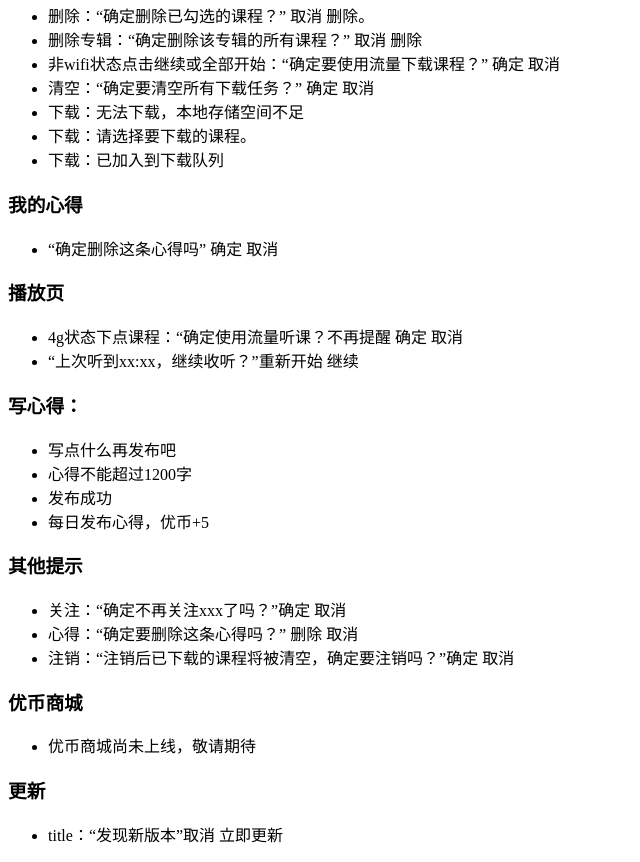
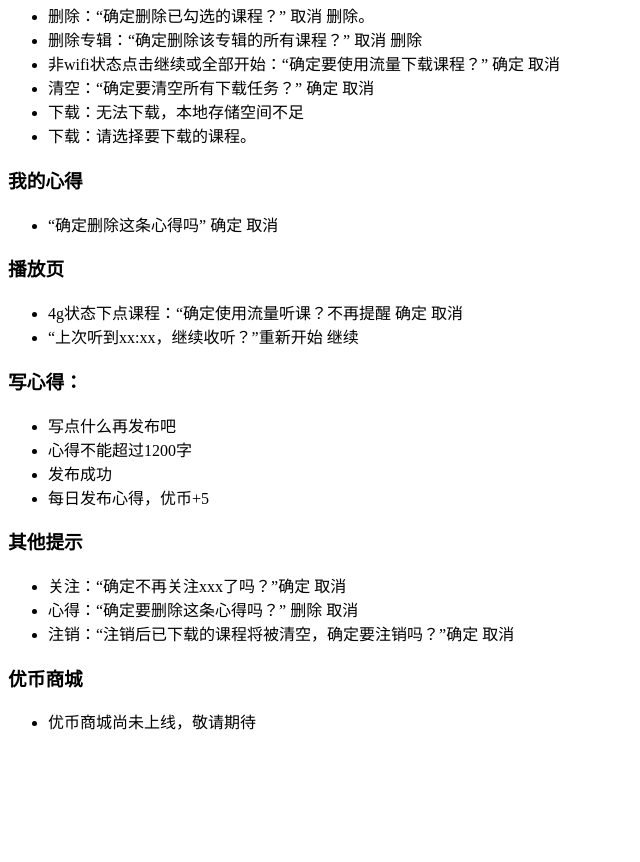
Before and after one commit to helloylyk/docs, a plain HTML site: page views/app2.0/11-tips.html in a window 1280 px wide. Shown: the part 1640-2502 px from the top of the page, without its empty margins (0-640 px from the left). After the commit the page ends 2389 px from the top, so only its background shows below. Drawn offline with Linux system fonts and the light colour scheme.

Commit message:
Revert "123"
This reverts commit da1e8ef9af77d958a4ce4276592d7c7251b2dbbc.

```diff
--- a/views/app2.0/11-tips.html
+++ b/views/app2.0/11-tips.html
@@ -97,7 +97,6 @@
 	<li>清空：“确定要清空所有下载任务？” 确定 取消</li>
 	<li>下载：无法下载，本地存储空间不足</li>
 	<li>下载：请选择要下载的课程。</li>
-	<li>下载：已加入到下载队列</li>
 </ul>
 
 <h3>我的心得</h3>
@@ -133,7 +132,3 @@
 <ul>
 	<li>优币商城尚未上线，敬请期待</li>
 </ul>
-<h3>更新</h3>
-<ul>
-	<li>title：“发现新版本”取消 立即更新</li>
-</ul>
```
Also changed, not shown: views/app2.0/10-blabla.html (+8 -2 lines), views/app2.0/3-today.html (+1 -1 lines), views/app2.0/7-play.html (+2 -2 lines).
